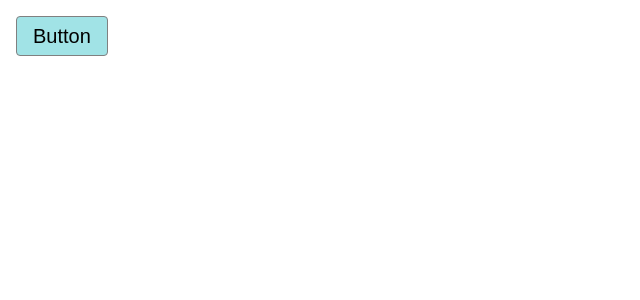
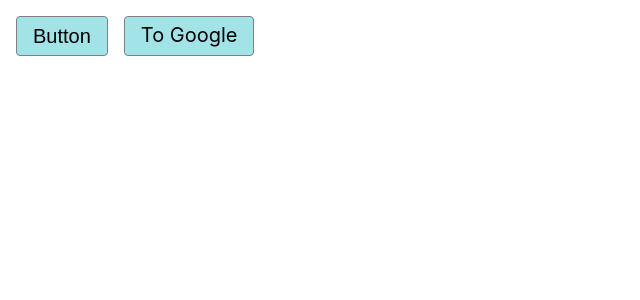
Before and after one commit to yialo/learn_react, a React (Vite) app in the folder actual/polymorphism_kripod-dev/: page / in a window 1280 px wide. Shown: the top 300 px of the page, without its empty margins (0-640 px from the left). Built offline with nearby package versions, Linux system fonts and the light colour scheme.

Commit message:
feat: implement polymorphic button

```diff
--- a/actual/polymorphism_kripod-dev/src/app.tsx
+++ b/actual/polymorphism_kripod-dev/src/app.tsx
@@ -4,6 +4,9 @@ export function App() {
   return (
     <div className="wrapper">
       <MyButton>Button</MyButton>
+      <MyButton as="a" href="https://www.google.com/">
+        To Google
+      </MyButton>
     </div>
   );
 }
--- a/actual/polymorphism_kripod-dev/src/button.tsx
+++ b/actual/polymorphism_kripod-dev/src/button.tsx
@@ -1,9 +1,32 @@
 import { clsx } from 'clsx/lite';
 
-interface MyButtonProps extends React.ComponentPropsWithoutRef<'button'> {
-  className?: string;
+type DistributiveOmit<T, K extends PropertyKey> = T extends unknown
+  ? Omit<T, K>
+  : never;
+type Merge<T, U> = DistributiveOmit<T, keyof U> & U;
+
+type MyButtonElementType = React.ElementType<any, 'a' | 'button'>;
+
+type MyButtonProps<T extends MyButtonElementType = 'button'> = Merge<
+  React.ComponentPropsWithoutRef<T> & { as?: never }, // Prevent overriding `as` prop
+  {
+    as?: T;
+  }
+>;
+
+export function MyButton<T extends MyButtonElementType = 'button'>({
+  as = 'button' as T,
+  className,
+  type = 'button',
+  ...props
+}: MyButtonProps<T>) {
+  const Component: MyButtonElementType = as;
+
+  return (
+    <Component
+      className={clsx(className, 'my-button')}
+      type={type}
+      {...props}
+    />
+  );
 }
-
-export function MyButton({ className, ...props }: MyButtonProps) {
-  return <button className={clsx(className, 'my-button')} {...props} />;
-}
--- a/actual/polymorphism_kripod-dev/src/index.css
+++ b/actual/polymorphism_kripod-dev/src/index.css
@@ -1,4 +1,11 @@
+*,
+*::before,
+*::after {
+  box-sizing: inherit;
+}
+
 html {
+  box-sizing: border-box;
   color-scheme: light dark;
   font-family: Inter, system-ui, Avenir, Helvetica, Arial, sans-serif;
   font-size: 16px;
@@ -32,6 +39,8 @@ body {
   font-size: 1.25rem;
   line-height: 1;
   text-wrap: nowrap;
+  text-decoration-line: none;
+  color: black;
   background-color: var(--bg-color);
   cursor: pointer;
 
```
